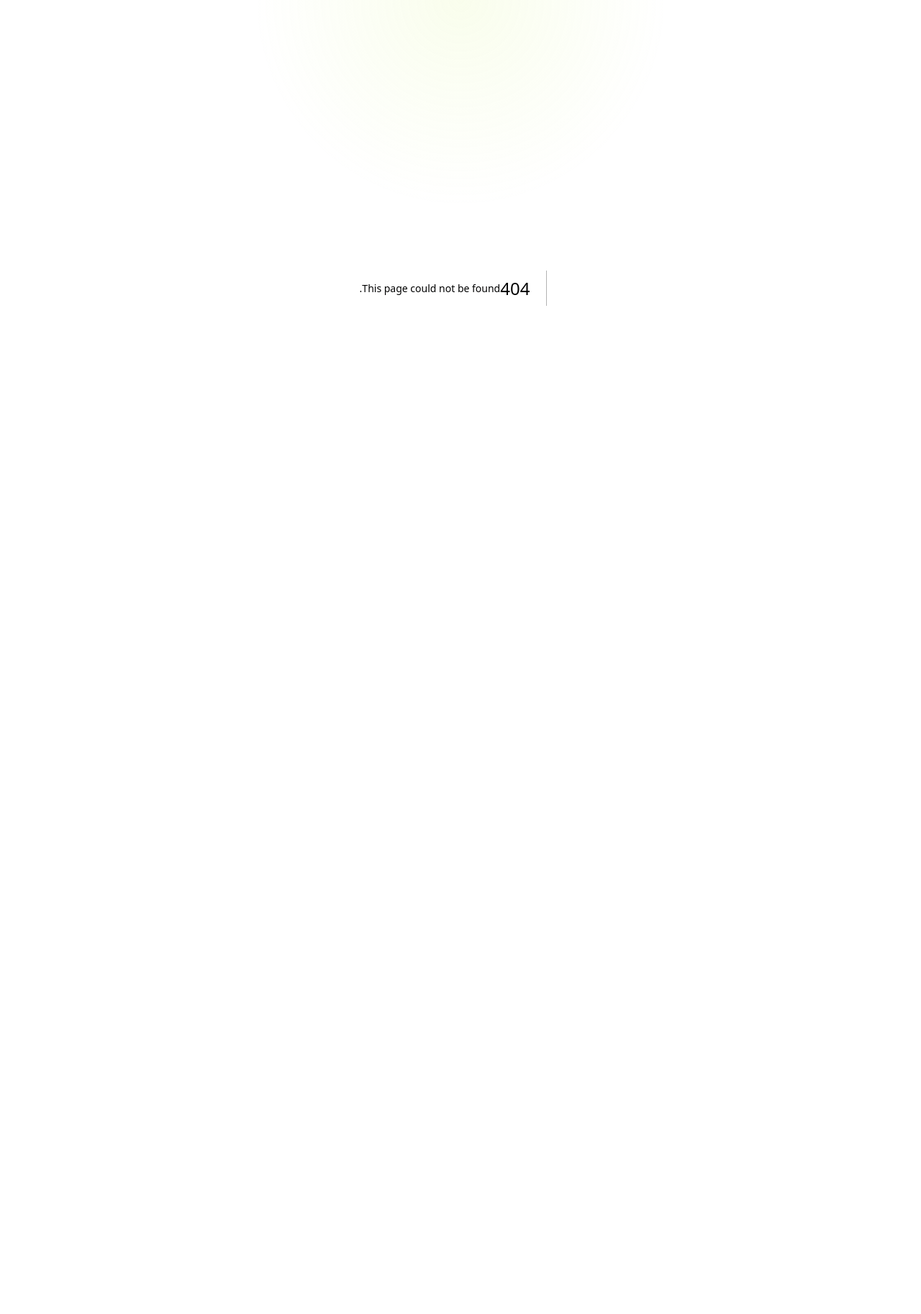
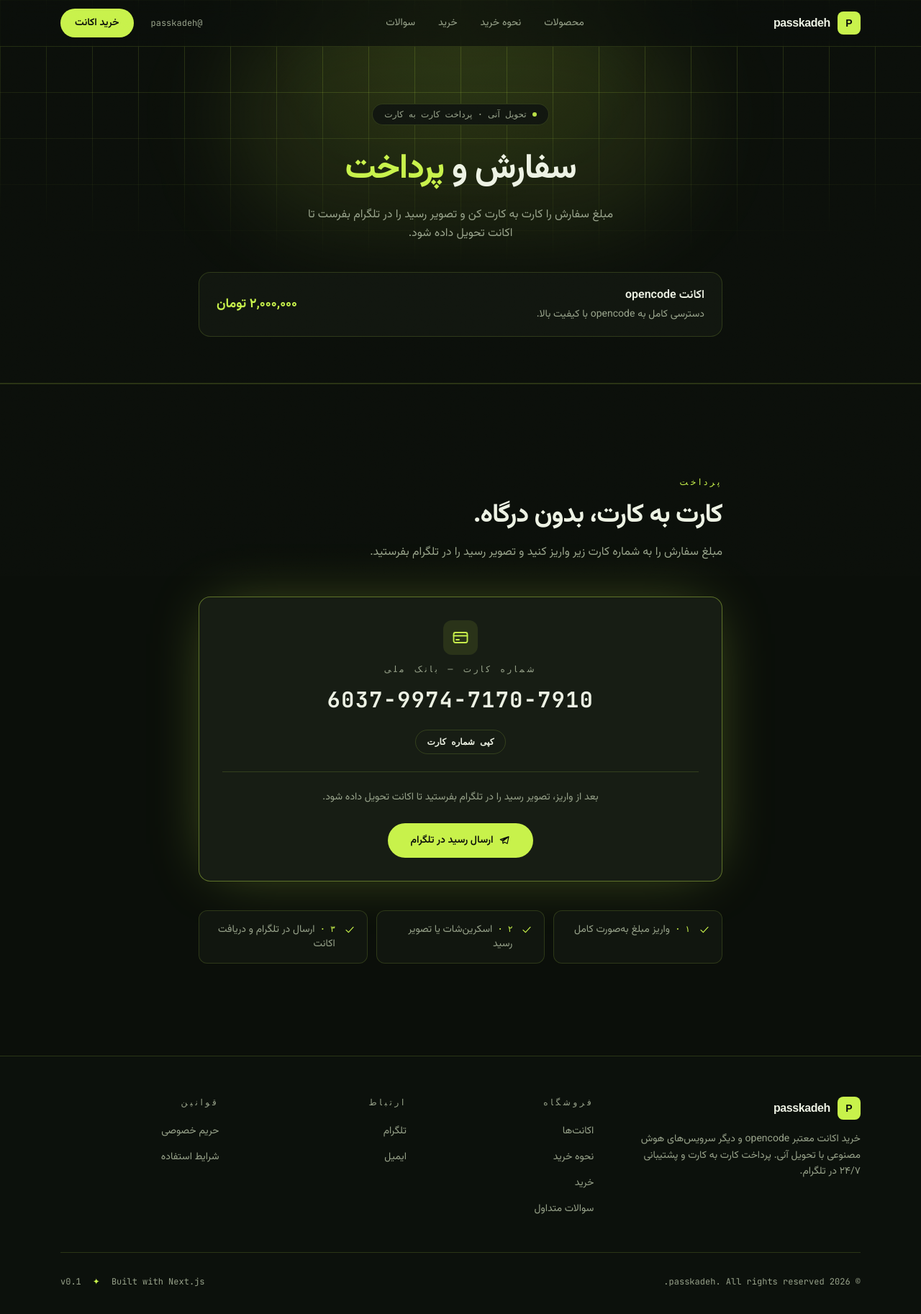
Before and after one commit to khashayarmobarez/mobcode-website, a Next.js app: page /buy in a window 1280 px wide. Before the commit this address had no page. Shown: the top 1826 px of the page at 72% size. Before the commit the page ends 800 px from the top, so only its background shows below. Built offline with nearby package versions, Linux system fonts and the light colour scheme; a web font is replaced by a local one.

Commit message:
removed the card number from the website

```diff
--- /dev/null
+++ b/src/app/buy/page.tsx
@@ -0,0 +1,73 @@
+import type { Metadata } from "next";
+import { Header } from "@/components/header";
+import { Footer } from "@/components/footer";
+import { PaymentInfo } from "@/components/payment-info";
+import { products } from "@/lib/site";
+import { formatToman } from "@/lib/utils";
+
+export const metadata: Metadata = {
+  title: "خرید",
+};
+
+export default function BuyPage() {
+  return (
+    <>
+      <Header />
+      <main>
+        <section className="relative overflow-hidden border-b border-line">
+          <div className="bg-grid bg-grid-fade absolute inset-0" />
+          <div className="absolute left-1/2 top-0 h-[320px] w-[640px] -translate-x-1/2 rounded-full bg-accent/10 blur-3xl" />
+
+          <div className="relative mx-auto max-w-3xl px-5 pb-16 pt-32 text-center sm:pt-36">
+            <div className="animate-fade-up">
+              <span className="inline-flex items-center gap-2 rounded-full border border-line bg-surface px-4 py-1.5 font-mono text-xs text-muted">
+                <span className="size-1.5 animate-pulse rounded-full bg-accent" />
+                تحویل آنی · پرداخت کارت به کارت
+              </span>
+            </div>
+
+            <h1
+              className="animate-fade-up mt-8 font-display text-3xl font-bold leading-tight tracking-tight sm:text-5xl"
+              style={{ animationDelay: "80ms" }}
+            >
+              سفارش و <span className="text-accent">پرداخت</span>
+            </h1>
+
+            <p
+              className="animate-fade-up mx-auto mt-5 max-w-md text-base leading-relaxed text-muted"
+              style={{ animationDelay: "160ms" }}
+            >
+              مبلغ سفارش را کارت به کارت کن و تصویر رسید را در تلگرام بفرست تا
+              اکانت تحویل داده شود.
+            </p>
+
+            <div
+              className="animate-fade-up mt-10 divide-y divide-line rounded-2xl border border-line bg-surface text-right"
+              style={{ animationDelay: "240ms" }}
+            >
+              {products.map((product) => (
+                <div
+                  key={product.name}
+                  className="flex items-center justify-between gap-4 px-6 py-5"
+                >
+                  <div>
+                    <p className="font-display text-base font-semibold">
+                      {product.name}
+                    </p>
+                    <p className="mt-1 text-sm text-muted">{product.tagline}</p>
+                  </div>
+                  <p className="shrink-0 font-display text-lg font-bold text-accent">
+                    {formatToman(product.price)}
+                  </p>
+                </div>
+              ))}
+            </div>
+          </div>
+        </section>
+
+        <PaymentInfo />
+      </main>
+      <Footer />
+    </>
+  );
+}
--- a/src/app/page.tsx
+++ b/src/app/page.tsx
@@ -4,7 +4,6 @@ import { Marquee } from "@/components/marquee";
 import { Features } from "@/components/features";
 import { HowItWorks } from "@/components/how-it-works";
 import { Products } from "@/components/products";
-import { PaymentInfo } from "@/components/payment-info";
 import { Faq } from "@/components/faq";
 import { CtaBanner } from "@/components/cta-banner";
 import { Footer } from "@/components/footer";
@@ -19,7 +18,6 @@ export default function Home() {
         <Features />
         <HowItWorks />
         <Products />
-        <PaymentInfo />
         <Faq />
         <CtaBanner />
       </main>
--- a/src/components/cta-banner.tsx
+++ b/src/components/cta-banner.tsx
@@ -1,5 +1,4 @@
 import { ArrowLeftIcon } from "@/components/icons";
-import { telegramUrl } from "@/lib/site";
 
 export function CtaBanner() {
   return (
@@ -15,12 +14,10 @@ export function CtaBanner() {
           همین حالا سفارشت را ثبت کن؛ کمتر از چند دقیقه اکانت تحویل داده می‌شود.
         </p>
         <a
-          href={telegramUrl}
-          target="_blank"
-          rel="noopener noreferrer"
+          href="/buy"
           className="group mt-9 inline-flex h-12 items-center gap-2 rounded-full bg-accent px-8 text-sm font-semibold text-background transition-transform hover:-translate-y-0.5"
         >
-          سفارش در تلگرام
+          ثبت سفارش
           <ArrowLeftIcon className="size-4 transition-transform group-hover:-translate-x-0.5" />
         </a>
       </div>
--- a/src/components/footer.tsx
+++ b/src/components/footer.tsx
@@ -1,3 +1,4 @@
+import Link from "next/link";
 import { Logo } from "@/components/logo";
 import { site, telegramUrl } from "@/lib/site";
 
@@ -16,15 +17,30 @@ function FooterCol({ title, links }: { title: string; links: FooterLink[] }) {
       <ul className="mt-5 space-y-3">
         {links.map((link) => (
           <li key={link.label}>
+            {link.external ? (
               <a
                 href={link.href}
-              {...(link.external
-                ? { target: "_blank", rel: "noopener noreferrer" }
-                : {})}
+                target="_blank"
+                rel="noopener noreferrer"
                 className="text-sm text-muted transition-colors hover:text-foreground"
               >
                 {link.label}
               </a>
+            ) : link.href.startsWith("/") ? (
+              <Link
+                href={link.href}
+                className="text-sm text-muted transition-colors hover:text-foreground"
+              >
+                {link.label}
+              </Link>
+            ) : (
+              <a
+                href={link.href}
+                className="text-sm text-muted transition-colors hover:text-foreground"
+              >
+                {link.label}
+              </a>
+            )}
           </li>
         ))}
       </ul>
@@ -45,12 +61,12 @@ export function Footer() {
           </div>
 
           <FooterCol
-            title="محصولات"
+            title="فروشگاه"
             links={[
-              { label: "اکانت‌ها", href: "#products" },
-              { label: "نحوه خرید", href: "#how" },
-              { label: "پرداخت", href: "#payment" },
-              { label: "سوالات متداول", href: "#faq" },
+              { label: "اکانت‌ها", href: "/#products" },
+              { label: "نحوه خرید", href: "/#how" },
+              { label: "خرید", href: "/buy" },
+              { label: "سوالات متداول", href: "/#faq" },
             ]}
           />
           <FooterCol
--- a/src/components/header.tsx
+++ b/src/components/header.tsx
@@ -1,6 +1,7 @@
 "use client";
 
 import { useState } from "react";
+import Link from "next/link";
 import { Logo } from "@/components/logo";
 import { CloseIcon, MenuIcon } from "@/components/icons";
 import { navLinks, site, telegramUrl } from "@/lib/site";
@@ -15,13 +16,13 @@ export function Header() {
 
         <nav className="hidden items-center gap-8 md:flex">
           {navLinks.map((link) => (
-            <a
+            <Link
               key={link.href}
               href={link.href}
               className="text-sm text-muted transition-colors hover:text-foreground"
             >
               {link.label}
-            </a>
+            </Link>
           ))}
         </nav>
 
@@ -34,12 +35,12 @@ export function Header() {
           >
             @{site.telegram}
           </a>
-          <a
-            href="#products"
+          <Link
+            href="/buy"
             className="rounded-full bg-accent px-5 py-2.5 text-sm font-semibold text-background transition-transform hover:-translate-y-0.5"
           >
             خرید اکانت
-          </a>
+          </Link>
         </div>
 
         <button
@@ -56,22 +57,22 @@ export function Header() {
         <div className="border-t border-line bg-background/95 backdrop-blur-md md:hidden">
           <nav className="flex flex-col gap-1 px-5 py-4">
             {navLinks.map((link) => (
-              <a
+              <Link
                 key={link.href}
                 href={link.href}
                 onClick={() => setOpen(false)}
                 className="rounded-lg px-3 py-2.5 text-sm text-muted transition-colors hover:bg-surface hover:text-foreground"
               >
                 {link.label}
-              </a>
+              </Link>
             ))}
-            <a
-              href="#products"
+            <Link
+              href="/buy"
               onClick={() => setOpen(false)}
               className="mt-2 rounded-full bg-accent px-4 py-3 text-center text-sm font-semibold text-background"
             >
               خرید اکانت
-            </a>
+            </Link>
           </nav>
         </div>
       )}
--- a/src/components/products.tsx
+++ b/src/components/products.tsx
@@ -38,7 +38,7 @@ function ProductCard({ product }: { product: Product }) {
       </ul>
 
       <a
-        href="#payment"
+        href="/buy"
         className={cn(
           "mt-8 rounded-full py-3 text-center text-sm font-semibold transition-all hover:-translate-y-0.5",
           product.featured
--- a/src/lib/site.ts
+++ b/src/lib/site.ts
@@ -18,10 +18,10 @@ export const payment = {
 };
 
 export const navLinks = [
-  { label: "محصولات", href: "#products" },
-  { label: "نحوه خرید", href: "#how" },
-  { label: "پرداخت", href: "#payment" },
-  { label: "سوالات", href: "#faq" },
+  { label: "محصولات", href: "/#products" },
+  { label: "نحوه خرید", href: "/#how" },
+  { label: "خرید", href: "/buy" },
+  { label: "سوالات", href: "/#faq" },
 ];
 
 export const marqueeItems = [
```
Also changed, not shown: 2 other files (tests, documents, lock files or other folders). Lines whose indentation alone changed are shown as unchanged.
